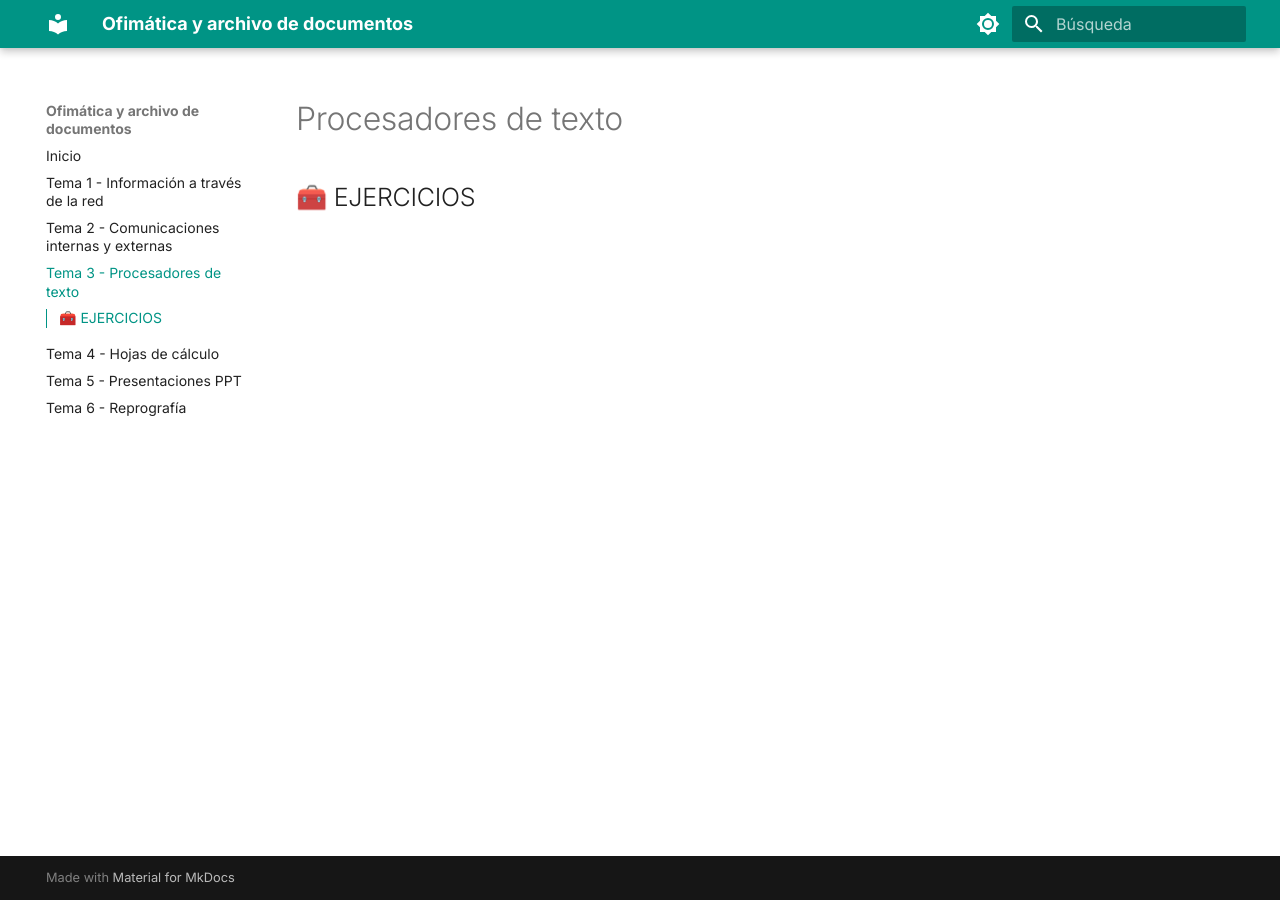
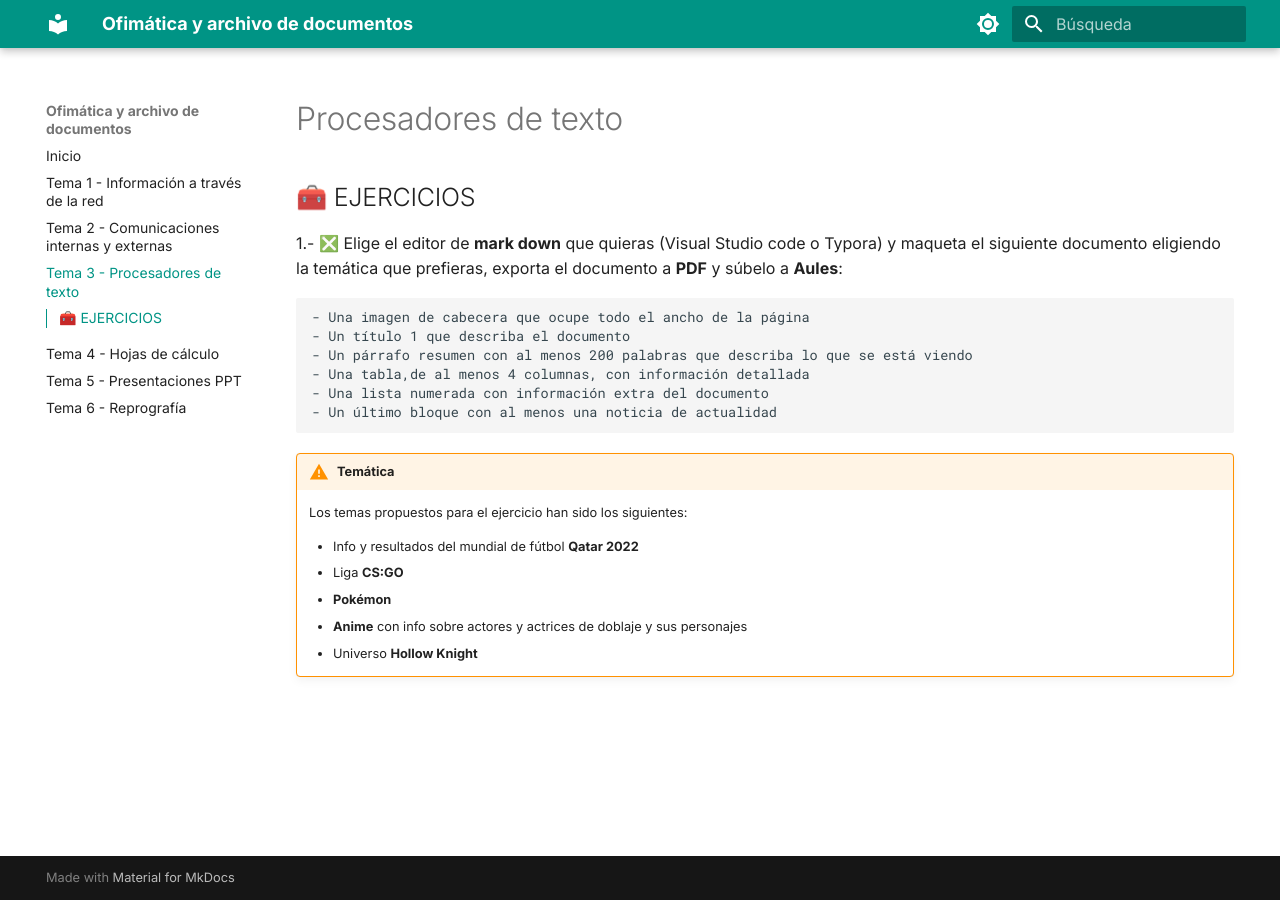
Before and after one commit to lalemanf/ofimatica, an MkDocs documentation site: the page built from docs/03-procesadores.md, in a window 1280 px wide. Built offline with MkDocs 1.6.1 and Material for MkDocs 9.7.7, drawn with Linux system fonts in a browser that asks for light colours.

Commit message:
nuevo contenido

```diff
--- a/docs/03-procesadores.md
+++ b/docs/03-procesadores.md
@@ -2,3 +2,21 @@
 
 
 ## 🧰 EJERCICIOS
+
+1.- ❎ Elige el editor de **mark down** que quieras (Visual Studio code o Typora) y maqueta el siguiente documento eligiendo la temática que prefieras, exporta el documento a **PDF** y súbelo a **Aules**:
+
+    - Una imagen de cabecera que ocupe todo el ancho de la página
+    - Un título 1 que describa el documento
+    - Un párrafo resumen con al menos 200 palabras que describa lo que se está viendo
+    - Una tabla,de al menos 4 columnas, con información detallada
+    - Una lista numerada con información extra del documento
+    - Un último bloque con al menos una noticia de actualidad
+
+!!! WARNING "Temática"
+    Los temas propuestos para el ejercicio han sido los siguientes:
+
+    - Info y resultados del mundial de fútbol **Qatar 2022**
+    - Liga **CS:GO**
+    - **Pokémon**
+    - **Anime** con info sobre actores y actrices de doblaje y sus personajes
+    - Universo **Hollow Knight**
```
Also changed, not shown: site/03-procesadores/index.html, site/search/search_index.json, 1 other file.
